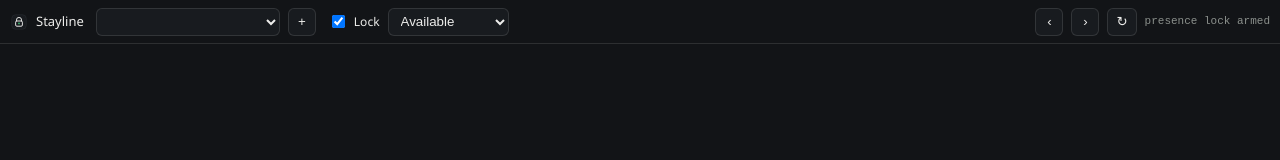
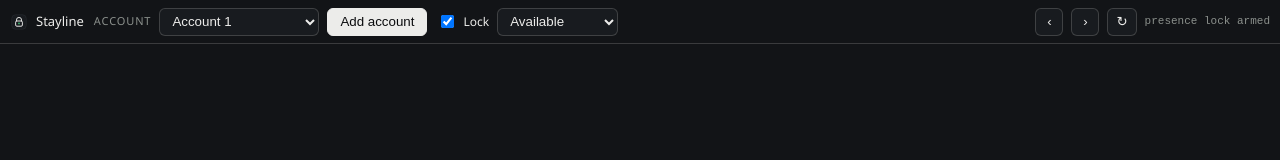
Before and after one commit to rafaelwv-glitch/stayline, an Electron app: page src/chrome/index.html in a window 1280 px wide. Drawn offline with Linux system fonts and the light colour scheme; no server answers.

Commit message:
Show a labeled Add account control in the top bar
The 1.0.0 chrome had no account switcher. Replace the easy-to-miss
plus with a persistent Add account button next to the account list.

```diff
--- a/package.json
+++ b/package.json
@@ -1,6 +1,6 @@
 {
   "name": "stayline",
-  "version": "1.1.0",
+  "version": "1.1.1",
   "description": "Unofficial Linux Microsoft Teams client with presence lock and PWA feature parity",
   "main": "src/main.js",
   "author": "Stayline",
--- a/src/chrome/index.html
+++ b/src/chrome/index.html
@@ -21,8 +21,13 @@
         <span>Stayline</span>
       </div>
       <div class="accounts">
-        <select id="account" aria-label="Account"></select>
-        <button type="button" id="add-account" title="Add account from another tenant">+</button>
+        <label class="account-label" for="account">Account</label>
+        <select id="account" aria-label="Account">
+          <option value="default">Account 1</option>
+        </select>
+        <button type="button" id="add-account" class="add-account">
+          Add account
+        </button>
       </div>
       <div class="status">
         <label class="lock">
--- a/src/chrome/styles.css
+++ b/src/chrome/styles.css
@@ -3,7 +3,7 @@
   --bar: #121417;
   --fg: #ececea;
   --muted: #8b908c;
-  --border: rgba(236, 236, 234, 0.12);
+  --border: rgba(236, 236, 234, 0.18);
   --green: #3dcc7a;
 }
 
@@ -12,6 +12,7 @@
 html, body {
   margin: 0;
   height: 44px;
+  overflow: hidden;
   background: var(--bar);
   color: var(--fg);
   font: 13px/1.3 "IBM Plex Sans", "Segoe UI", system-ui, sans-serif;
@@ -19,10 +20,10 @@ html, body {
 }
 
 .bar {
-  display: grid;
-  grid-template-columns: auto minmax(140px, 220px) 1fr auto;
+  display: flex;
+  flex-wrap: nowrap;
   align-items: center;
-  gap: 12px;
+  gap: 10px;
   height: 44px;
   padding: 0 10px;
   border-bottom: 1px solid var(--border);
@@ -33,6 +34,7 @@ html, body {
   align-items: center;
   gap: 8px;
   font-weight: 500;
+  flex: 0 0 auto;
 }
 
 .accounts, .status, .nav {
@@ -40,12 +42,23 @@ html, body {
   align-items: center;
   gap: 8px;
   min-width: 0;
+  flex: 0 0 auto;
+}
+
+.nav {
+  margin-left: auto;
+}
+
+.account-label {
+  color: var(--muted);
+  font-size: 11px;
+  letter-spacing: 0.08em;
+  text-transform: uppercase;
 }
 
 .accounts select {
-  flex: 1;
-  min-width: 0;
-  max-width: 220px;
+  min-width: 160px;
+  max-width: 240px;
 }
 
 .lock {
@@ -69,8 +82,18 @@ button {
   cursor: pointer;
 }
 
+.add-account {
+  min-width: auto;
+  padding: 0 12px;
+  white-space: nowrap;
+  font-weight: 500;
+  background: #ececea;
+  color: #0a0b0d;
+  border-color: #ececea;
+}
+
 .log {
-  max-width: 220px;
+  max-width: 200px;
   overflow: hidden;
   text-overflow: ellipsis;
   white-space: nowrap;
@@ -79,7 +102,11 @@ button {
   font-size: 11px;
 }
 
-@media (max-width: 980px) {
-  .log { display: none; }
-  .bar { grid-template-columns: auto minmax(120px, 1fr) auto auto; }
+@media (max-width: 1100px) {
+  .log, .account-label { display: none; }
 }
+
+@media (max-width: 820px) {
+  .add-account { padding: 0 8px; }
+  .accounts select { min-width: 120px; max-width: 160px; }
+}
```
Also changed, not shown: README.md.
